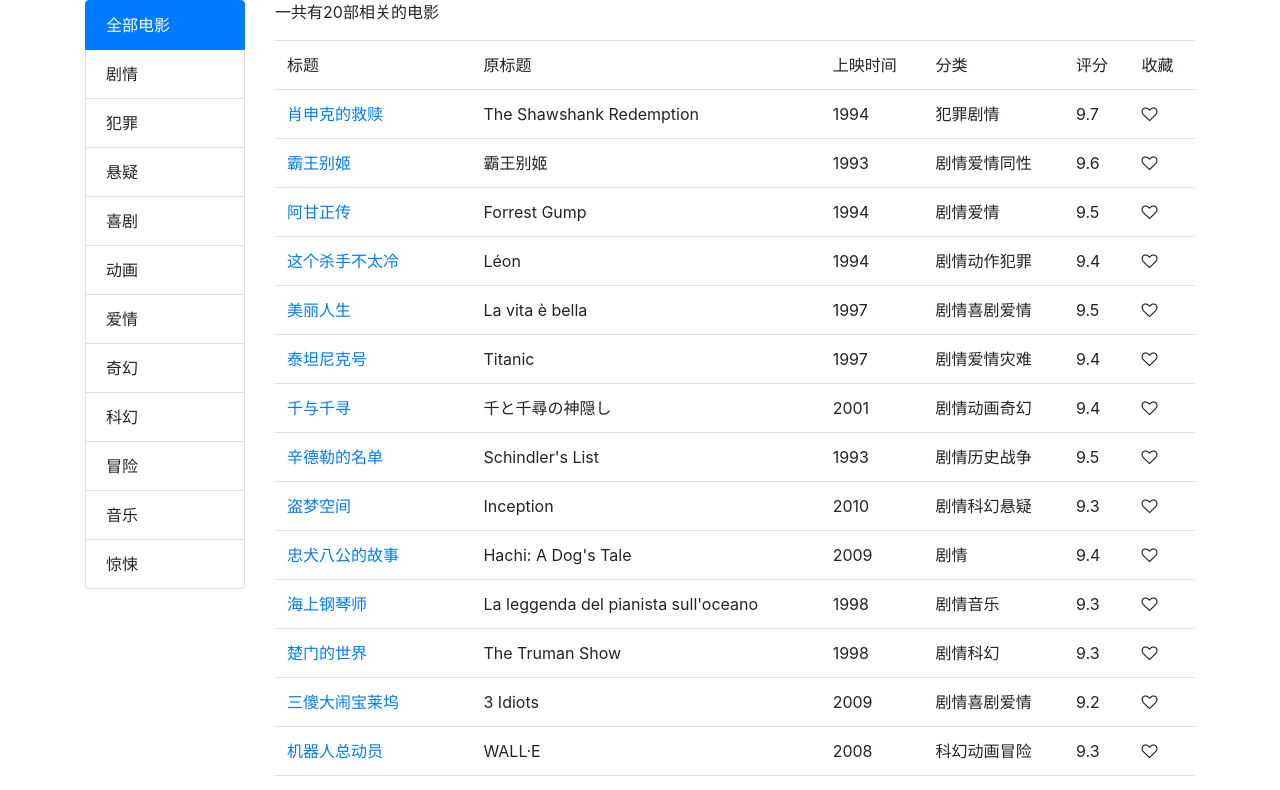
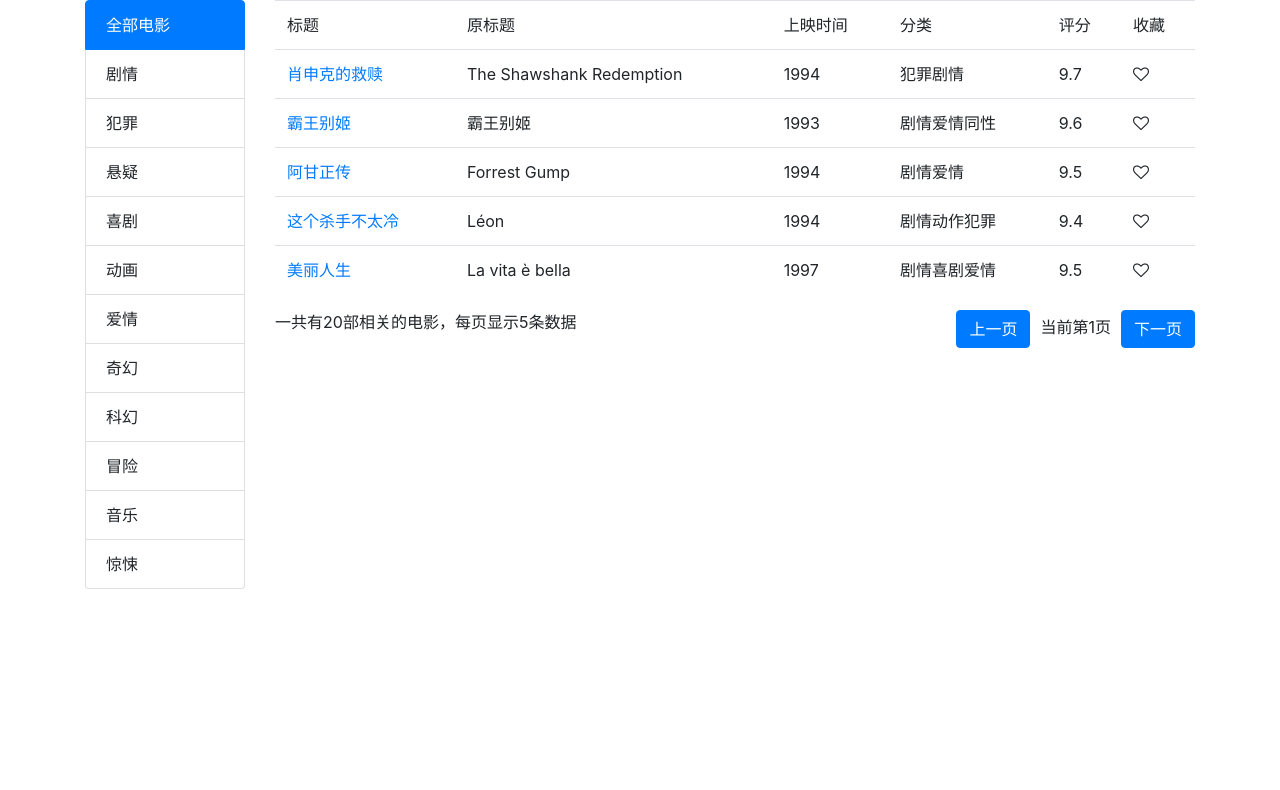
Before and after one commit to V-vincent/movies, a React app: page / in a window 1280 px wide. Shown: the top 790 px of the page. Built offline with nearby package versions, Linux system fonts and the light colour scheme.

Commit message:
实现分页

```diff
--- a/src/components/common/pagination.jsx
+++ b/src/components/common/pagination.jsx
@@ -0,0 +1,18 @@
+import React from 'react';
+
+const Pagination = ({ totalCount, pageSize, curPage, onPrePage, onNextPage }) => {
+  return (
+    <div className="row">
+      <div className="col-8">
+        <p>一共有{totalCount}部相关的电影，每页显示{pageSize}条数据</p>
+      </div>
+      <div className="col-4" style={{ textAlign: 'right' }}>
+        <button onClick={() => onPrePage()} type="button" className="btn btn-primary">上一页</button>
+        <span style={{ margin: 10 }}>当前第{curPage}页</span>
+        <button onClick={() => onNextPage(totalCount)} type="button" className="btn btn-primary">下一页</button>
+      </div>
+    </div >
+  );
+}
+
+export default Pagination;
--- a/src/components/movies.jsx
+++ b/src/components/movies.jsx
@@ -3,6 +3,7 @@
 import { getMovies } from '../services/fakeMovieService';
 import ListGroup from './list/listGroup';
 import MoviesTable from './table/moviesTable';
+import Pagination from './common/pagination'
 
 class Movies extends Component {
   constructor() {
@@ -12,6 +13,8 @@
       genres: [], // 分类数组
       selectedGenre: "全部电影", // 当前选中分类
       averageSort: 0,
+      curPage: 1, // 当前页
+      pageSize: 5, // 每页数据条数
     }
   }
   // 在componentDidMount生命周期中异步获取数据
@@ -24,7 +27,8 @@
   }
   handleGenreSelect = (item) => {
     this.setState({
-      selectedGenre: item
+      selectedGenre: item,
+      curPage: 1,
     })
   }
   handleSort = (column) => {
@@ -45,13 +49,16 @@
     movies[index].liked = !movies[index].liked;
     this.setState({ movies });
   }
-  // 根据分类过滤数据
   getPageData = () => {
-    const { selectedGenre, movies: allMovies } = this.state;
+    const { selectedGenre, movies: allMovies, curPage, pageSize } = this.state;
+    // 过滤分类电影
     const filtered = selectedGenre && selectedGenre !== "全部电影" ?
       allMovies.filter((item) => item.genres.indexOf(selectedGenre) >= 0) : allMovies;
+    // 排序
     this.sortPageData(filtered);
-    return { totalCount: filtered.length, movies: filtered }
+    // 分页
+    const pageMovies = filtered.slice((curPage - 1) * pageSize, (curPage - 1) * pageSize + pageSize);
+    return { totalCount: filtered.length, movies: pageMovies }
   }
   // 排序
   sortPageData = (movies) => {
@@ -67,8 +74,24 @@
     }
     // console.log(movies);
   }
+  handlePrePage = () => {
+    let curPage = this.state.curPage;
+    curPage--;
+    if (curPage < 1) curPage = 1;
+    this.setState({
+      curPage: curPage,
+    })
+  }
+  handleNextPage = (totalCount) => {
+    let { curPage, pageSize } = this.state;
+    curPage++;
+    if (curPage > totalCount / pageSize) curPage = Math.floor(totalCount / pageSize);
+    this.setState({
+      curPage: curPage,
+    })
+  }
   render() {
-    const { genres, selectedGenre } = this.state;
+    const { curPage, pageSize, genres, selectedGenre } = this.state;
     const { totalCount, movies } = this.getPageData();
     return (
       <div className="row">
@@ -83,8 +106,18 @@
           {
             totalCount ? (
               <>
-                <p>一共有{totalCount}部相关的电影</p>
-                <MoviesTable movies={movies} onLike={this.handleLike} onSort={this.handleSort} />
+                <MoviesTable
+                  movies={movies}
+                  onLike={this.handleLike}
+                  onSort={this.handleSort}
+                />
+                <Pagination
+                  totalCount={totalCount}
+                  pageSize={pageSize}
+                  curPage={curPage}
+                  onPrePage={this.handlePrePage}
+                  onNextPage={this.handleNextPage}
+                />
               </>
             ) : <div>没有相关电影</div>
           }
```
